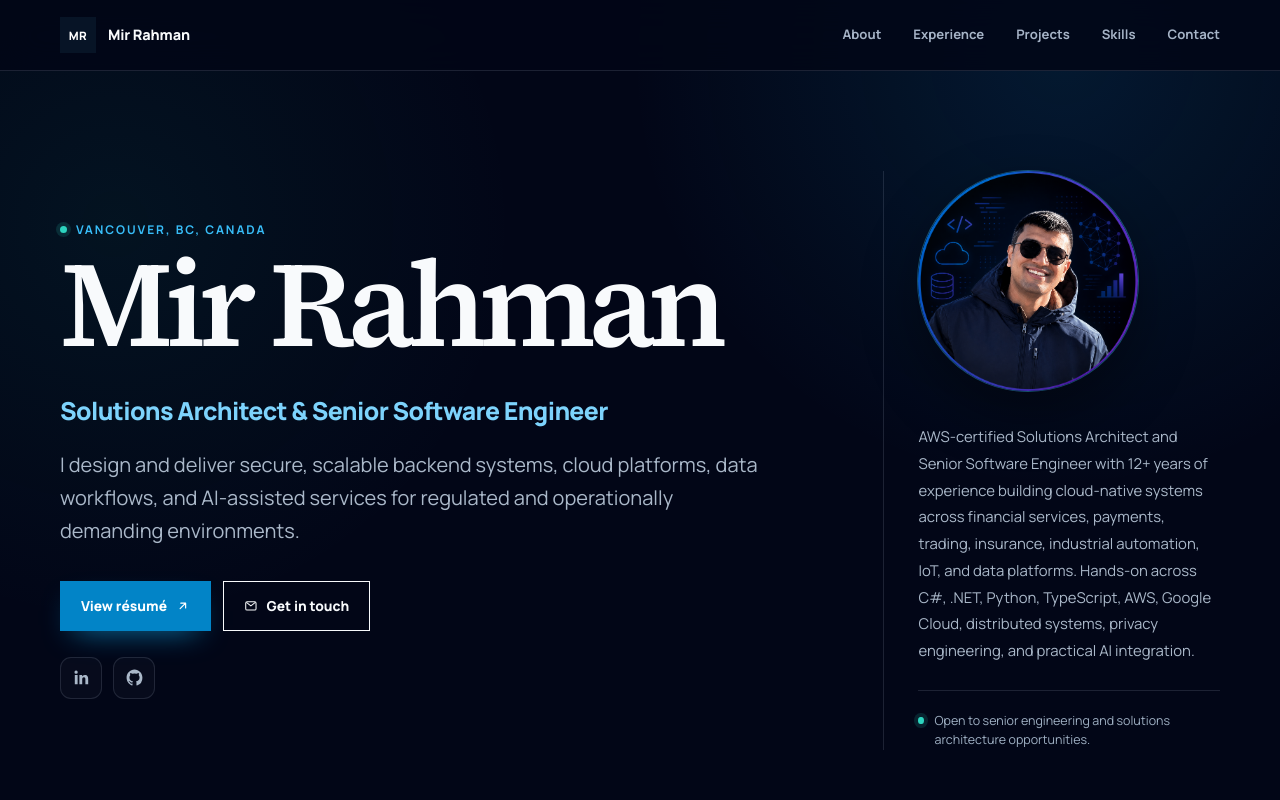
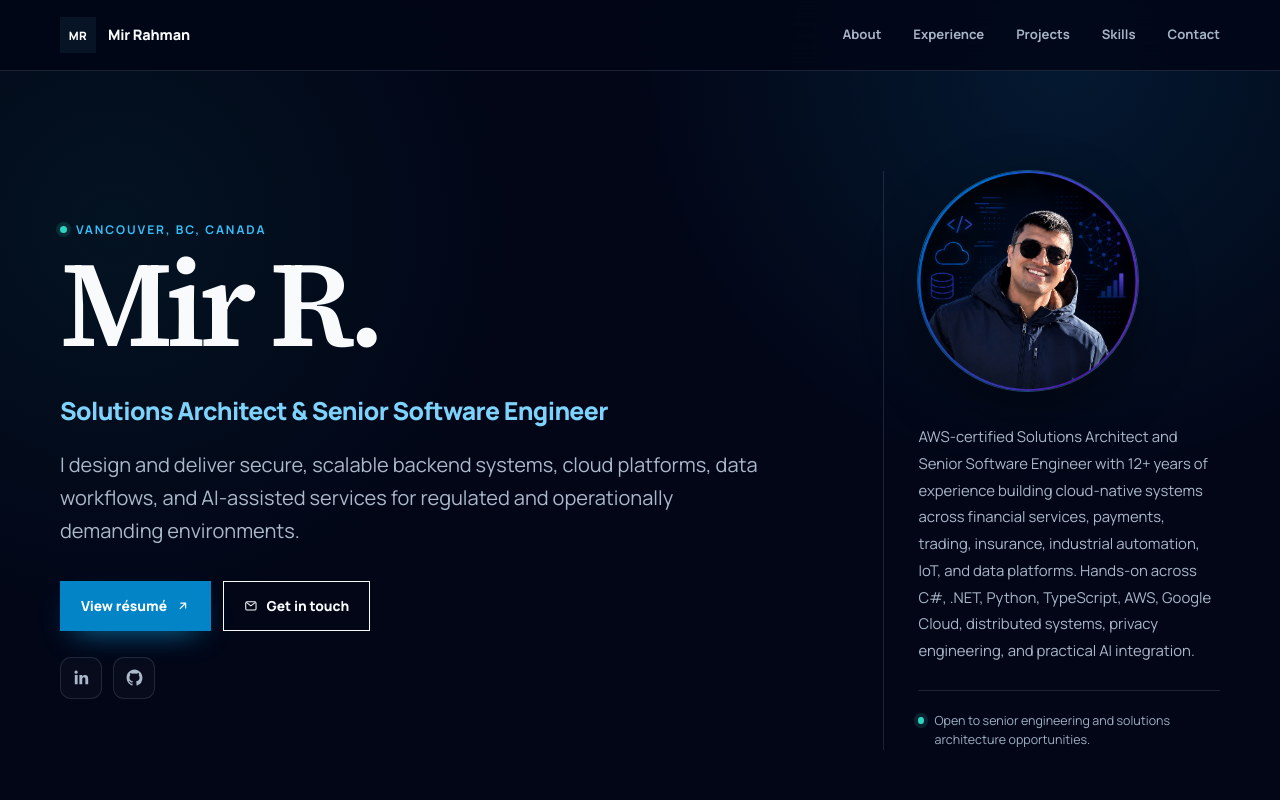
Before and after one commit to mirrahman-ca/portfolio, a Next.js app: page / in a window 1280 px wide. Shown: the top 800 px of the page. Built offline with nearby package versions, Linux system fonts and the light colour scheme.

Commit message:
updated name

```diff
--- a/components/hero.tsx
+++ b/components/hero.tsx
@@ -8,7 +8,7 @@ export function Hero() {
     <section className="hero shell" aria-labelledby="hero-title">
       <div className="hero-copy">
         <p className="eyebrow location"><span aria-hidden="true" />{profile.location}</p>
-        <h1 id="hero-title">{profile.name}</h1>
+        <h1 id="hero-title">{profile.displayName}</h1>
         <p className="hero-title">{profile.title}</p>
         <p className="hero-statement">{profile.statement}</p>
         <div className="hero-actions">
--- a/data/profile.ts
+++ b/data/profile.ts
@@ -1,5 +1,6 @@
 export const profile = {
   name: "Mir Rahman",
+  displayName: "Mir R.",
   initials: "MR",
   location: "Vancouver, BC, Canada",
   title: "Solutions Architect & Senior Software Engineer",
```
